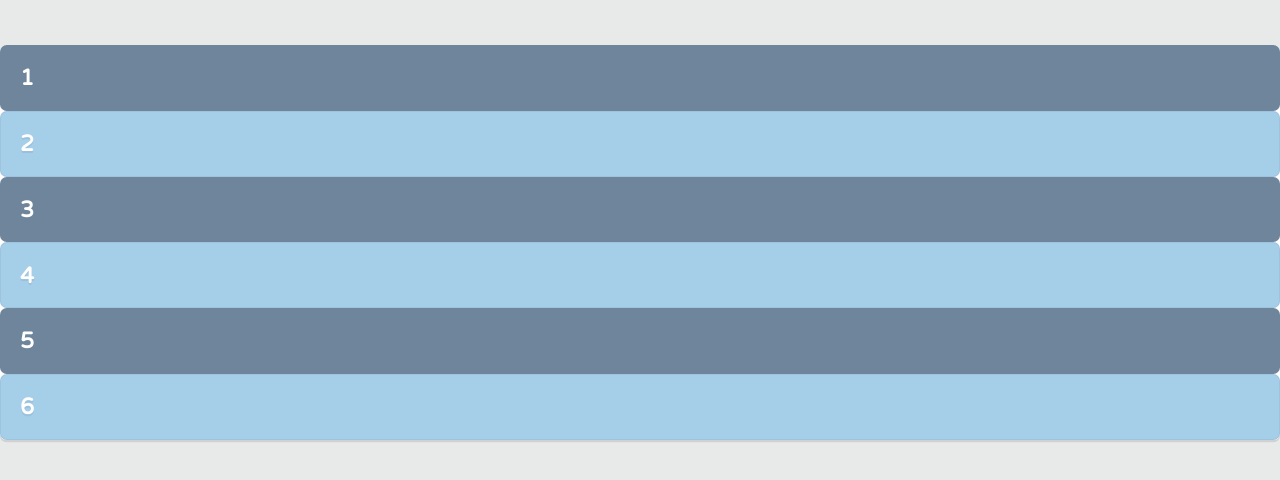
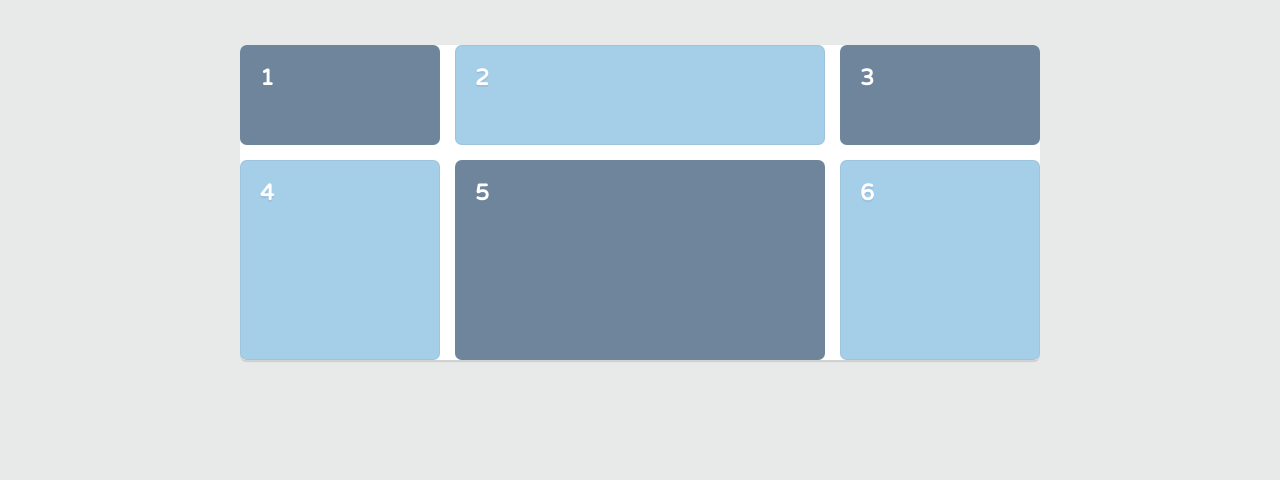
Before and after one commit to jordanmor/css-grid-layout, a plain HTML site: page index.html in a window 1280 px wide. Drawn offline with Linux system fonts and the light colour scheme.

Commit message:
Add second row and grid-gap

```diff
--- a/css/grid.css
+++ b/css/grid.css
@@ -1,3 +1,12 @@
 /* =====================================
    Grid Layout
 ======================================== */
+
+.grid {
+	max-width: 800px;
+	display: grid;
+	grid-template-columns: 200px auto 200px;
+	grid-template-rows: 100px 200px;
+	grid-gap: 15px;
+
+}
```
